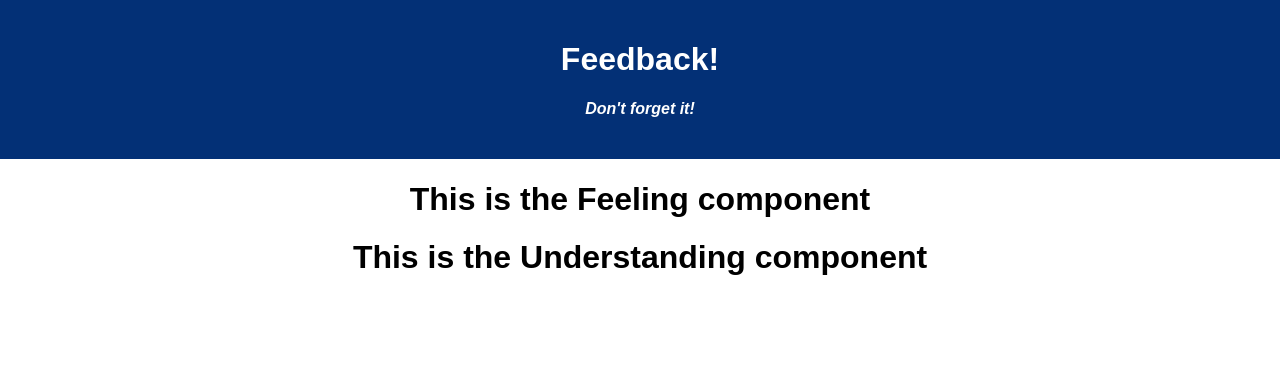
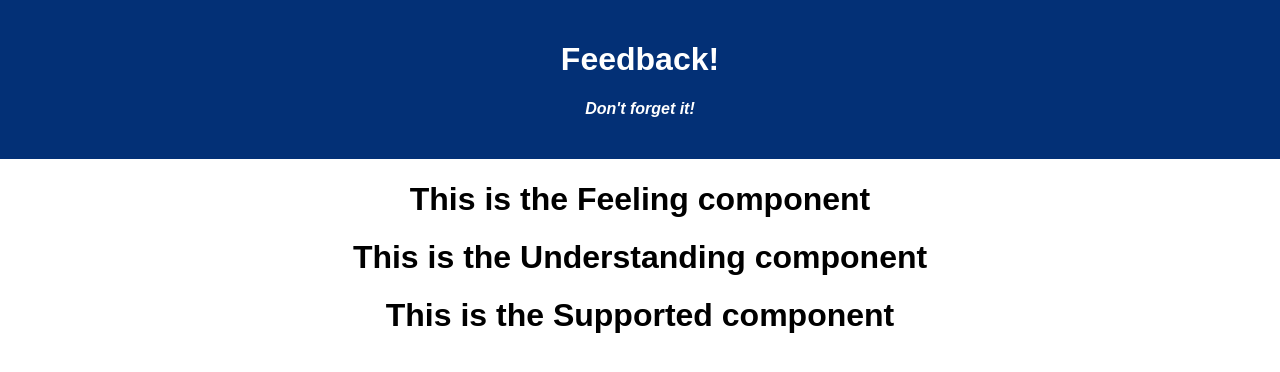
Before and after one commit to VenoMidas/weekend-redux-feedback-loop, a React (Create React App) app: page / in a window 1280 px wide. Shown: the top 372 px of the page. Built offline with nearby package versions, Linux system fonts and the light colour scheme.

Commit message:
Create Supported component and display

```diff
--- a/src/components/App/App.jsx
+++ b/src/components/App/App.jsx
@@ -3,6 +3,7 @@ import axios from 'axios';
 import './App.css';
 import Feeling from '../Feeling/Feeling';
 import Understanding from '../Understanding/Understanding';
+import Supported from '../Supported/Supported';
 
 function App() {
 
@@ -18,6 +19,8 @@ function App() {
 
       <Understanding />
 
+      <Supported />
+
     </div>
   );
 };
--- /dev/null
+++ b/src/components/Supported/Supported.jsx
@@ -0,0 +1,7 @@
+function Supported() {
+    return (
+        <h1>This is the Supported component</h1>
+    );
+};
+
+export default Supported;
```
